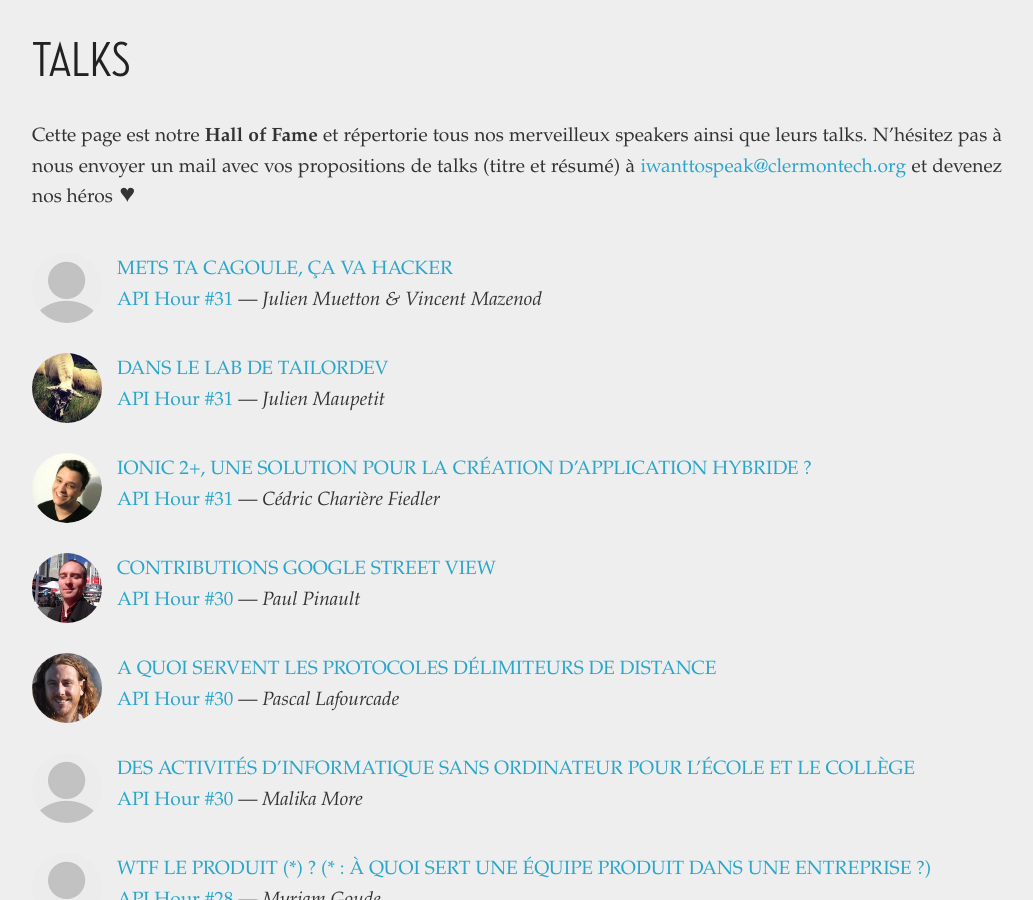
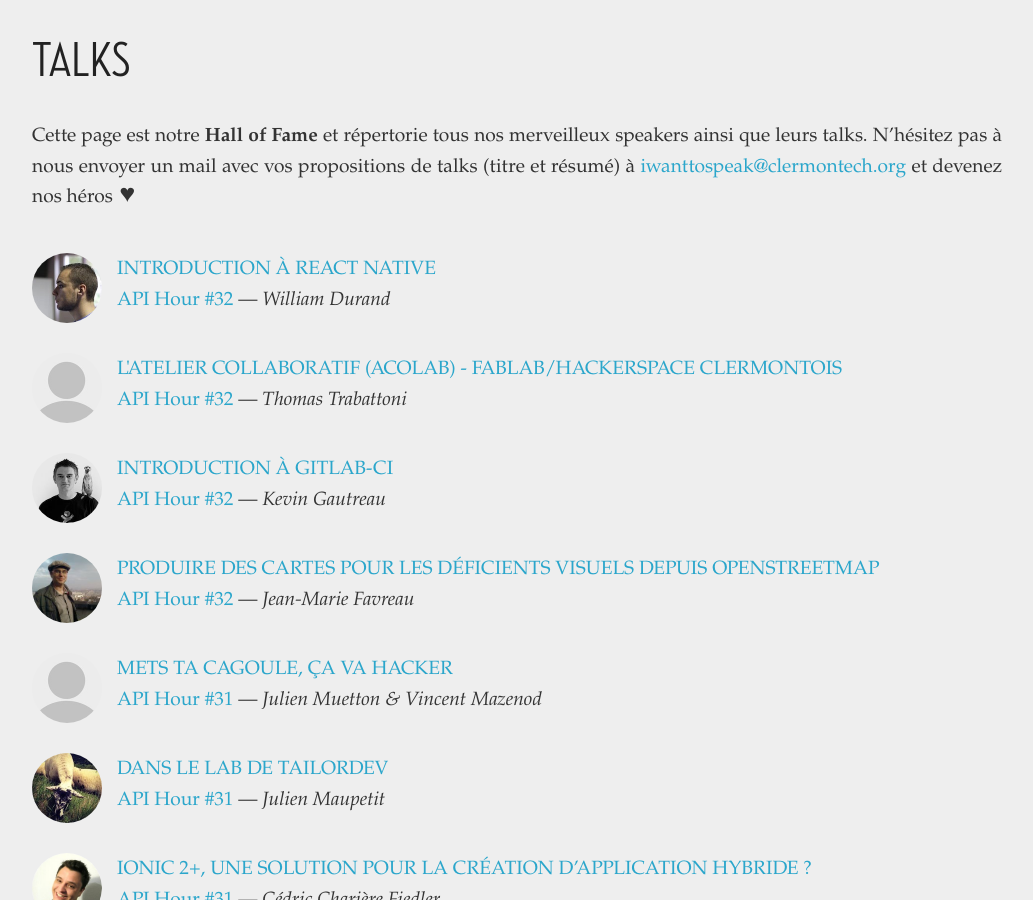
Before and after one commit to clermontech/clermontech.github.com, a Jekyll site: the page built from talks/index.md, in a window 1280 px wide and 900 px high, scrolled down 311 px. Shown: the whole window, without its empty margins (123-1156 px from the left). Built offline with Jekyll 4.4.1, drawn with Linux system fonts in a browser that asks for light colours.

Commit message:
add talks for AH32

```diff
--- /dev/null
+++ b/_posts/2017-12-26-jean-marie-favreau-cartes-pour-deficients-visuels-via-openstreetmap.md
@@ -0,0 +1,29 @@
+---
+layout: talk
+categories: [ talks, api-hour-32 ]
+
+session_url: /api-hours/api-hour-32.html
+session_name: Clermont'ech API Hour &#35;32
+session_short_name: "&#35;32"
+
+author: Jean-Marie Favreau
+author_url: http://jmfavreau.info/
+author_image: jmfavreau.jpg
+
+slides_url: http://jmfavreau.info/cartes-relief/
+video:
+
+title: "Produire des cartes pour les déficients visuels depuis OpenStreetMap"
+
+---
+
+OpenStreetMap, c'est le Wikipédia des cartes: une base de données géographique
+collaborative initiée en 2004, qui couvre aujourd'hui toute la planète.
+
+Une fois mutualisées, ces données sont mise à disposition de nombreux outils:
+recherche d'itinéraire, GPS, production de fonds de cartes pour le web, de
+cartes à imprimer...
+
+Dans cette présentation, on se propose de décrire quelque-uns des défis qu'il
+faudrait lever pour rendre accessible ces données géographiques à des
+déficients visuels, sous forme de cartes physiques.
--- /dev/null
+++ b/_posts/2017-12-26-kevin-gautreau-intro-gitlab-ci.md
@@ -0,0 +1,23 @@
+---
+layout: talk
+categories: [ talks, api-hour-32 ]
+
+session_url: /api-hours/api-hour-32.html
+session_name: Clermont'ech API Hour &#35;32
+session_short_name: "&#35;32"
+
+author: Kevin Gautreau
+author_url: https://twitter.com/kgaut
+author_image: kgaut.jpg
+
+slides_url: https://slides.kgaut.net/presentations/2017/introduction-gitlab-ci.html#/
+video:
+
+title: "Introduction à Gitlab-CI"
+
+---
+
+Parfois, on veut juste déployer simplement son site et exécuter quelques
+commandes. Le tout sans avoir à mettre en place une infrastructure digne d'un
+lancement de satellite. Pour beaucoup de besoins simples (et pas que), Gitlab et
+Gitlab-CI peuvent suffire.
--- /dev/null
+++ b/_posts/2017-12-26-thomas-trabattoni-acolab-hackerspace-clermontois.md
@@ -0,0 +1,21 @@
+---
+layout: talk
+categories: [ talks, api-hour-32 ]
+
+session_url: /api-hours/api-hour-32.html
+session_name: Clermont'ech API Hour &#35;32
+session_short_name: "&#35;32"
+
+author: Thomas Trabattoni
+author_url:
+author_image:
+
+slides_url: http://redmine.acolab.fr/attachments/download/127/2017%2012%2011%20-%20Pr%C3%A9sentation%20Acolab.pdf
+video:
+
+title: "L'Atelier Collaboratif (ACoLab) - Fablab/Hackerspace Clermontois"
+
+---
+
+Un espace unique dédié à la création numérique et à la conception d’objet dans
+la philosophie Do It Yourself. [acolab.fr](http://acolab.fr)
--- /dev/null
+++ b/_posts/2017-12-26-william-durand-react-native.md
@@ -0,0 +1,25 @@
+---
+layout: talk
+categories: [ talks, api-hour-32 ]
+
+session_url: /api-hours/api-hour-32.html
+session_name: Clermont'ech API Hour &#35;32
+session_short_name: "&#35;32"
+
+author: William Durand
+author_url: https://twitter.com/couac
+author_image: couac.jpeg
+
+slides_url: https://speakerdeck.com/willdurand/introduction-a-react-native-api-hour-32
+video:
+
+title: "Introduction à React Native"
+---
+
+Il y a 2 ans, Facebook a dévoilé React Native, un framework pour développer de
+vraies applications mobiles avec JavaScript et React. Ce combo est vite devenu
+une alternative viable au développement mobile traditionnel. Aujourd'hui, tout
+le monde utilise des applications écrites avec React Native (Airbnb, Instagram
+et Skype n'en sont que quelques exemples).
+
+Voyons ce que cela donne "pour de vrai".
```
Also changed, not shown: _posts/2017-12-05-api-hour-32.md (+7 -0 lines).
